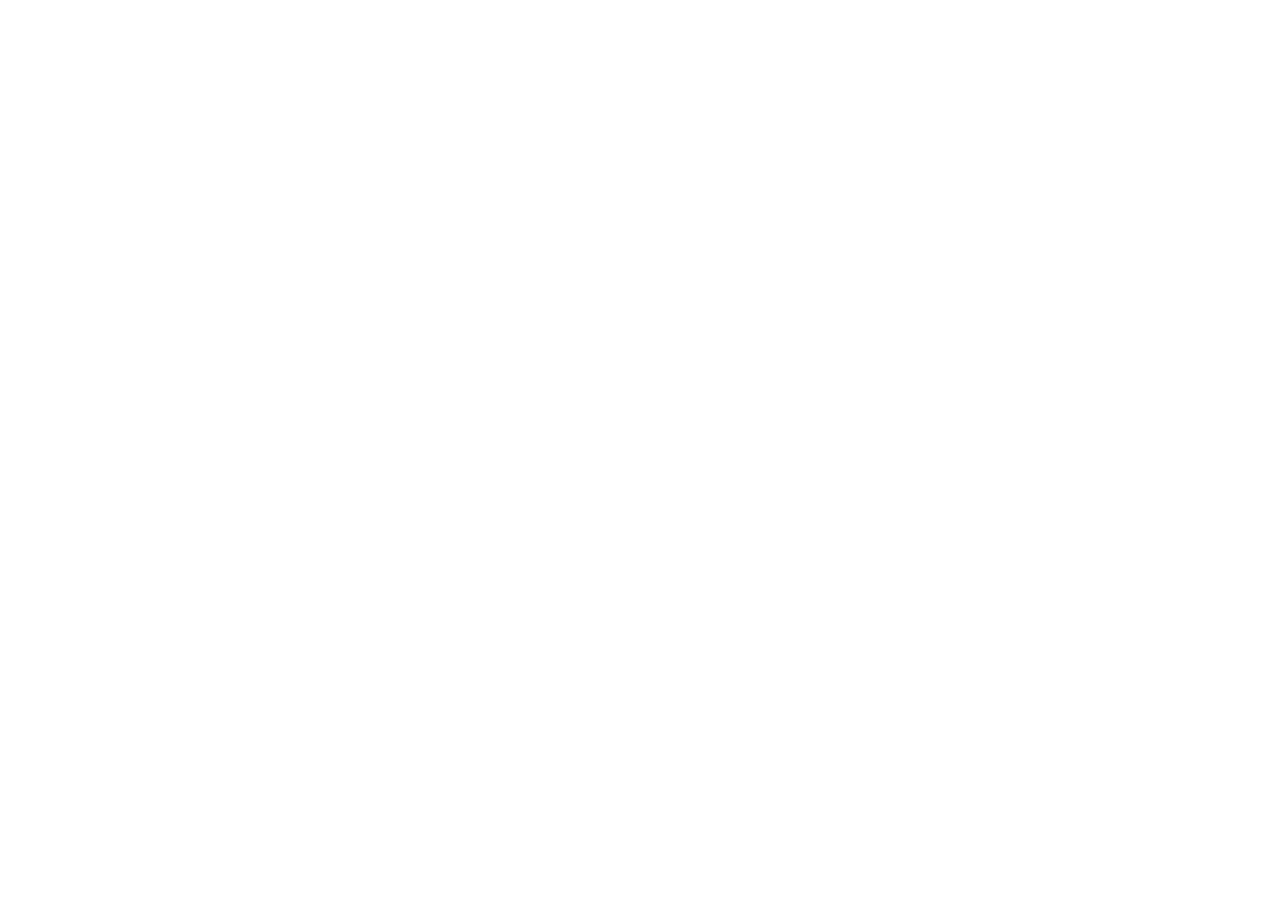
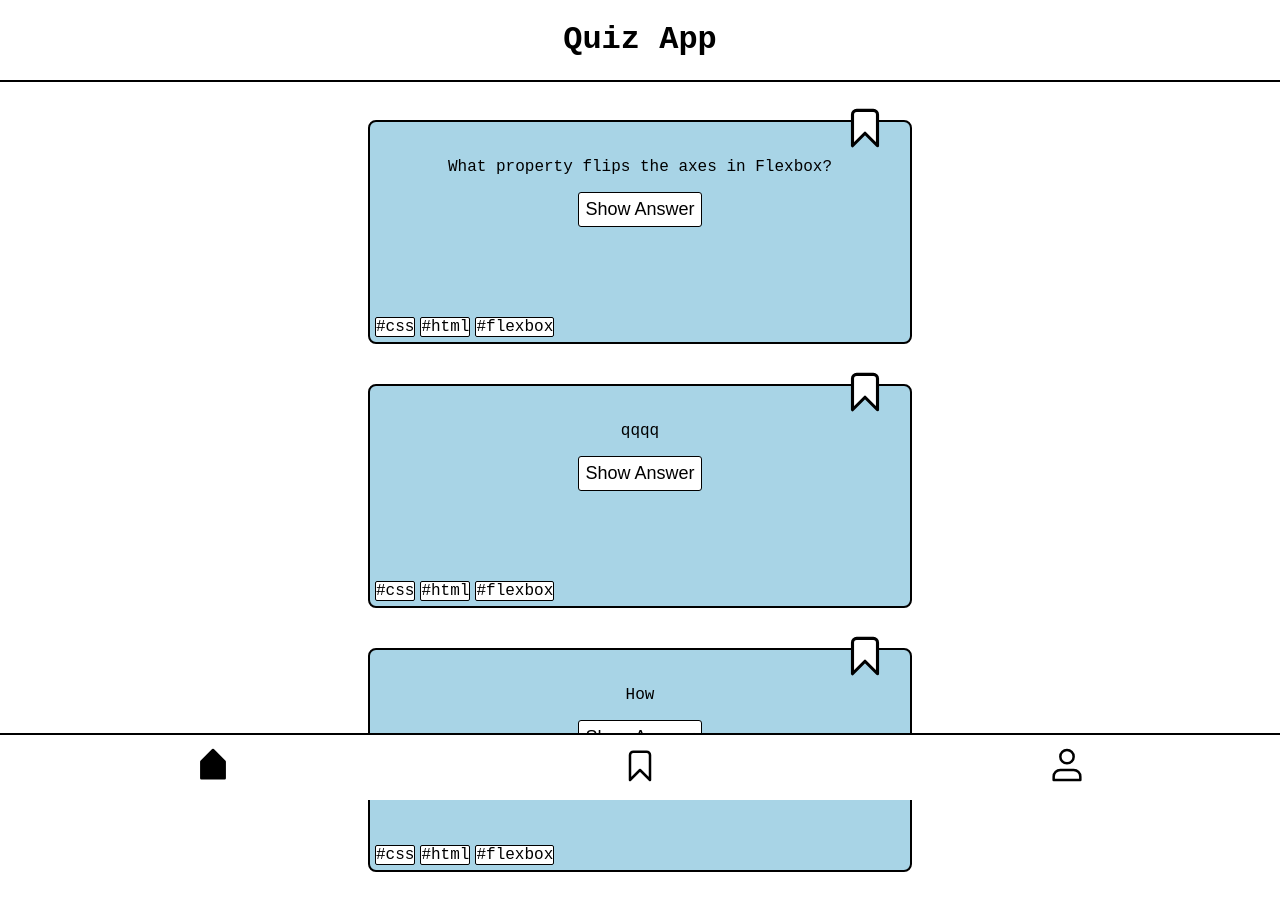
Before and after one commit to avoesen/Recap-Project-1, a plain HTML site: page index.html in a window 1280 px wide. Before the commit the page ends 800 px from the top, so only its background shows below. Drawn offline with Linux system fonts and the light colour scheme.

Commit message:
all features

```diff
--- /dev/null
+++ b/JS/bookmark.js
@@ -0,0 +1,3 @@
+
+const gespeichertesElementHTML = localStorage.getItem('questionCardSave');
+document.body.insertAdjacentHTML('beforeend', gespeichertesElementHTML);
--- /dev/null
+++ b/components/card.css
@@ -0,0 +1,42 @@
+.question-card {
+    background-color: var(--var-color-background);
+    width: 500px;
+    height: 180px;
+    display: flex;
+    flex-direction: column;
+    align-items: center;
+    padding: 20px;
+    margin: 20px;
+    border: 2px solid black;
+    border-radius: 8px;
+    position: relative;
+    top: 0;
+}
+.bookmark {
+    position: absolute;
+    top: -20px;
+    right: 20px;
+    height: 50px;
+    background: none;
+    border: none;
+    padding: 0;
+    outline: none;
+    cursor: pointer;
+}
+.bookmark :hover {
+    fill: rgb(94, 119, 129);
+}
+.bookmark {
+    position: absolute;
+    top: -20px;
+    right: 20px;
+    height: 50px;
+    background: none;
+    border: none;
+    padding: 0;
+    outline: none;
+    cursor: pointer;
+}
+.bookmark :hover {
+    fill: rgb(94, 119, 129);
+}
--- /dev/null
+++ b/components/header.css
@@ -0,0 +1,9 @@
+header {
+    border-bottom: 2px solid black;
+    position: fixed;
+    top: 0;
+    z-index: 100;
+    width: 100%;
+    background-color: white;
+    color: black;
+}
--- /dev/null
+++ b/components/navigation.css
@@ -0,0 +1,19 @@
+.navbar {
+    display: flex;
+    justify-content: space-around;
+    align-items: center;
+    margin: 0;
+    width: 100%;
+    border-top: 2px solid black;
+    background-color: white;
+    position: fixed;
+    bottom: 0;
+    left:0;
+}
+.nav {
+    padding: 10px;
+    height: 40px;
+}
+.nav:hover {
+    fill: lightgrey;
+}
--- a/index.html
+++ b/index.html
@@ -1 +1,84 @@
 <!DOCTYPE html>
+<html>
+    <head>
+        <link rel="stylesheet" href="styles.css">
+        <title>Quiz App</title>
+        <script src="/JS/index.js" defer></script>
+    </head>
+    <body data-js="body">
+        <header>
+            <h1>Quiz App</h1>
+        </header>
+        <section class="question-card">
+            <a class="bookhead">
+                <?xml version="1.0" encoding="utf-8"?>
+                <svg class="bookmark" viewBox="0 0 24 24" fill="white" xmlns="http://www.w3.org/2000/svg">
+                    <path d="M6 6C6 4.89543 6.89543 4 8 4H16C17.1046 4 18 4.89543 18 6V21L12 15L6 21V6Z" stroke="#000000" stroke-width="1.5" stroke-linecap="round" stroke-linejoin="round"/>
+                </svg>
+            </a>
+            <p>What property flips the axes in Flexbox?</p>
+            <button class="answer">Show Answer</button>
+                <p class="answer-text">flex-direction</p>
+            <div class="tags">
+                <a class="tag">#css</a>
+                <a class="tag">#html</a>
+                <a class="tag">#flexbox</a>
+            </div>
+        </section>
+        <section class="question-card">
+            <a class="bookhead">
+                <?xml version="1.0" encoding="utf-8"?>
+                <svg class="bookmark" viewBox="0 0 24 24" fill="white" xmlns="http://www.w3.org/2000/svg">
+                    <path d="M6 6C6 4.89543 6.89543 4 8 4H16C17.1046 4 18 4.89543 18 6V21L12 15L6 21V6Z" stroke="#000000" stroke-width="1.5" stroke-linecap="round" stroke-linejoin="round"/>
+                </svg>
+            </a>
+            <p>qqqq</p>
+            <button class="answer">Show Answer</button>
+                <p class="answer-text">bbb</p>
+            <div class="tags">
+                <a class="tag">#css</a>
+                <a class="tag">#html</a>
+                <a class="tag">#flexbox</a>
+            </div>
+        </section>
+        <section class="question-card">
+            <a class="bookhead">
+                <?xml version="1.0" encoding="utf-8"?>
+                <svg class="bookmark" viewBox="0 0 24 24" fill="white" xmlns="http://www.w3.org/2000/svg">
+                    <path d="M6 6C6 4.89543 6.89543 4 8 4H16C17.1046 4 18 4.89543 18 6V21L12 15L6 21V6Z" stroke="#000000" stroke-width="1.5" stroke-linecap="round" stroke-linejoin="round"/>
+                </svg>
+            </a>
+            <p>How</p>
+            <button class="answer">Show Answer</button>
+                <p class="answer-text">2</p>
+            <div class="tags">
+                <a class="tag">#css</a>
+                <a class="tag">#html</a>
+                <a class="tag">#flexbox</a>
+            </div>
+        </section>
+    </body>
+    <footer>
+        <nav class="navbar">
+            <a href="index.html">
+                <?xml version="1.0" encoding="utf-8"?>
+                <svg class="nav" width="40px" viewBox="0 0 24 24" fill="black" xmlns="http://www.w3.org/2000/svg">
+                <path d="M5 10L12 3L19 10L19 20H5L5 10Z" stroke="#000000" stroke-width="1.5" stroke-linecap="round" stroke-linejoin="round"/>
+                </svg>
+            </a>
+            <a href="bookmark.html">
+                <?xml version="1.0" encoding="utf-8"?>
+                <svg class="nav" viewBox="0 0 24 24" fill="white" xmlns="http://www.w3.org/2000/svg">
+                    <path d="M6 6C6 4.89543 6.89543 4 8 4H16C17.1046 4 18 4.89543 18 6V21L12 15L6 21V6Z" stroke="#000000" stroke-width="1.5" stroke-linecap="round" stroke-linejoin="round"/>
+                </svg>
+            </a>
+            <a href="profile.html">
+                <?xml version="1.0" encoding="utf-8"?><!-- Uploaded to: SVG Repo, www.svgrepo.com, Generator: SVG Repo Mixer Tools -->
+                <svg class="nav" width="40px" viewBox="0 0 24 24" fill="none" xmlns="http://www.w3.org/2000/svg">
+                <path d="M16 15H8C5.79086 15 4 16.7909 4 19V21H20V19C20 16.7909 18.2091 15 16 15Z" stroke="#000000" stroke-width="1.5" stroke-linecap="round" stroke-linejoin="round"/>
+                <path d="M12 11C14.2091 11 16 9.20914 16 7C16 4.79086 14.2091 3 12 3C9.79086 3 8 4.79086 8 7C8 9.20914 9.79086 11 12 11Z" stroke="#000000" stroke-width="1.5" stroke-linecap="round" stroke-linejoin="round"/>
+                </svg>
+            </a>
+        </nav>
+    </footer>
+</html>
--- a/styles.css
+++ b/styles.css
@@ -1,4 +1,3 @@
-<<<<<<< HEAD
 @import url(/components/button.css);
 @import url(/components/card.css);
 @import url(/components/header.css);
@@ -131,5 +130,3 @@ li {
   input:checked + .slider:before {
     transform: translateX(18px);
   }
-=======
->>>>>>> main
```
Also changed, not shown: JS/profile.js (added, +7 -0 lines), bookmark.html (added, +37 -0 lines), profile.html (added, +54 -0 lines), SVG/bookmark-svgrepo-com-2.svg (added), SVG/heart-svgrepo-com.svg (added), SVG/home-2-svgrepo-com-2.svg (added), SVG/user-1-svgrepo-com.svg (added), components/button.css (added), global.css (added), 1 other file.
